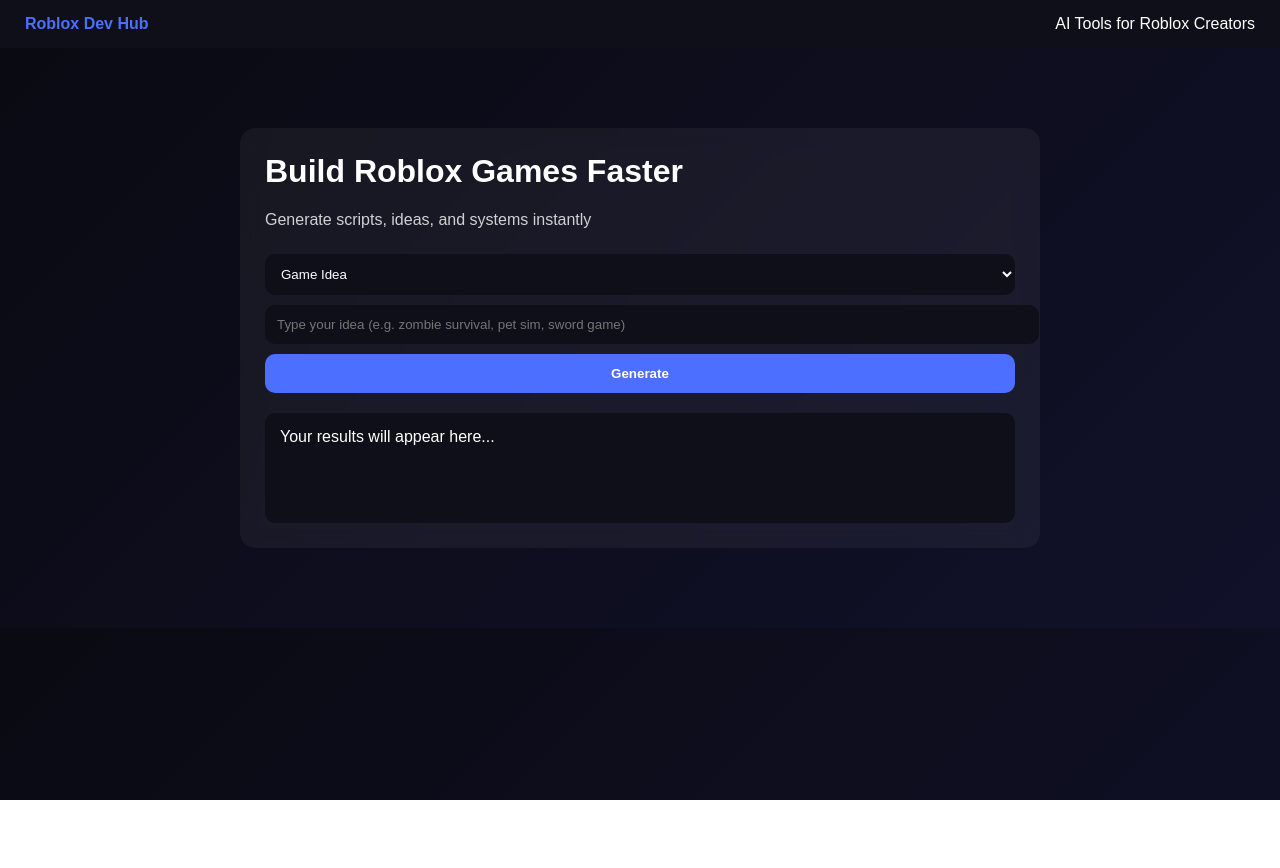
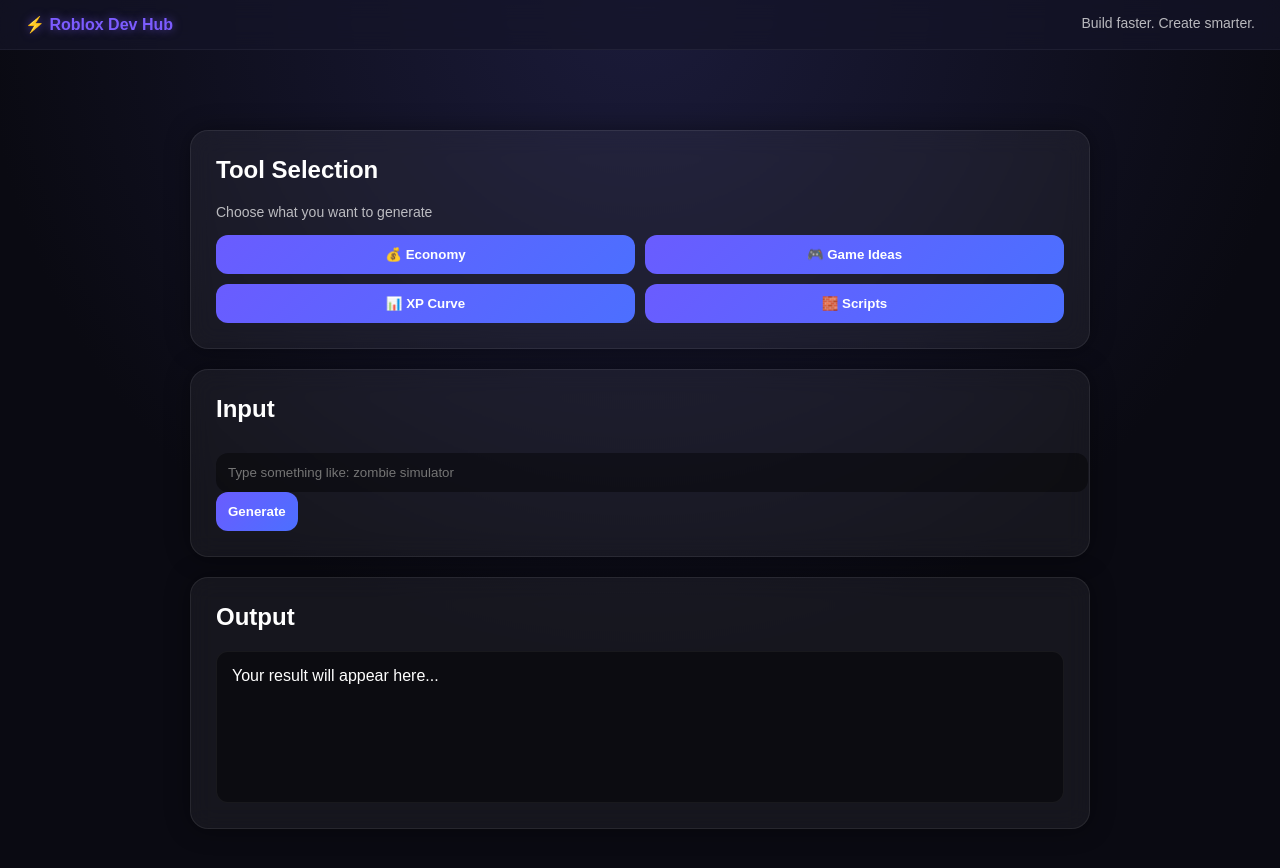
Before and after one commit to codybug5411-lab/roblox-dev-hub, a plain HTML site: page index.html in a window 1280 px wide. Before the commit the page ends 800 px from the top, so only its background shows below. Drawn offline with Linux system fonts and the light colour scheme.

Commit message:
Cool site.html

```diff
--- a/index.html
+++ b/index.html
@@ -7,78 +7,92 @@
         body {
             margin: 0;
             font-family: Arial;
-background: linear-gradient(135deg, #0a0a12, #11112a);
             color: white;
+            background: radial-gradient(circle at top, #1b1b3a, #0a0a12 60%);
         }
 
         .nav {
-padding: 15px 25px;
-background: #0f0f1a;
             display: flex;
             justify-content: space-between;
-align-items: center;
+            padding: 15px 25px;
+            background: rgba(20,20,40,0.7);
+            backdrop-filter: blur(10px);
+            border-bottom: 1px solid rgba(255,255,255,0.05);
         }
 
         .logo {
             font-weight: bold;
-color: #4c6fff;
+            color: #7c5cff;
+            text-shadow: 0 0 10px rgba(124,92,255,0.6);
         }
 
         .container {
-max-width: 800px;
-margin: 60px auto;
+            max-width: 900px;
+            margin: 40px auto;
             padding: 20px;
         }
 
         .card {
             background: rgba(255,255,255,0.05);
             padding: 25px;
-border-radius: 15px;
-backdrop-filter: blur(10px);
+            border-radius: 18px;
+            margin-top: 20px;
+            backdrop-filter: blur(12px);
+            border: 1px solid rgba(255,255,255,0.08);
+            box-shadow: 0 0 25px rgba(0,0,0,0.4);
         }
 
-h1 {
-margin-top: 0;
+        .grid {
+            display: grid;
+            grid-template-columns: repeat(2, 1fr);
+            gap: 10px;
+            margin-top: 15px;
         }
 
-input, select {
+        button {
+            padding: 12px;
+            border: none;
+            border-radius: 12px;
+            background: linear-gradient(135deg, #6a5cff, #4c6fff);
+            color: white;
+            cursor: pointer;
+            font-weight: bold;
+            transition: 0.2s;
+        }
+
+        button:hover {
+            transform: scale(1.03);
+            box-shadow: 0 0 15px rgba(76,111,255,0.6);
+        }
+
+        input {
             width: 100%;
             padding: 12px;
             margin-top: 10px;
-border-radius: 10px;
+            border-radius: 12px;
             border: none;
-background: #0f0f1a;
+            background: rgba(0,0,0,0.4);
             color: white;
-}
-
-button {
-width: 100%;
-margin-top: 10px;
-padding: 12px;
-border: none;
-border-radius: 10px;
-background: #4c6fff;
-color: white;
-font-weight: bold;
-cursor: pointer;
-}
-
-button:hover {
-background: #3a56cc;
+            outline: none;
         }
 
         .output {
-margin-top: 20px;
-background: #0f0f1a;
+            margin-top: 15px;
+            background: rgba(0,0,0,0.4);
             padding: 15px;
-border-radius: 10px;
-min-height: 80px;
+            border-radius: 12px;
+            min-height: 120px;
             white-space: pre-wrap;
+            border: 1px solid rgba(255,255,255,0.05);
         }
 
-.tagline {
-opacity: 0.8;
-margin-bottom: 15px;
+        .subtitle {
+            opacity: 0.7;
+            font-size: 14px;
+        }
+
+        h2 {
+            margin-top: 0;
         }
     </style>
 </head>
@@ -86,55 +100,69 @@
 <body>
 
 <div class="nav">
-<div class="logo">Roblox Dev Hub</div>
-<div>AI Tools for Roblox Creators</div>
+    <div class="logo">⚡ Roblox Dev Hub</div>
+    <div class="subtitle">Build faster. Create smarter.</div>
 </div>
 
 <div class="container">
+
     <div class="card">
-<h1>Build Roblox Games Faster</h1>
-<div class="tagline">Generate scripts, ideas, and systems instantly</div>
+        <h2>Tool Selection</h2>
+        <div class="subtitle">Choose what you want to generate</div>
 
-<select id="type">
-<option value="idea">Game Idea</option>
-<option value="script">Script System</option>
-<option value="pets">Pet Names</option>
-<option value="economy">Economy Balance</option>
-</select>
-
-<input id="input" placeholder="Type your idea (e.g. zombie survival, pet sim, sword game)">
-
-<button onclick="generate()">Generate</button>
-
-<div class="output" id="output">Your results will appear here...</div>
+        <div class="grid">
+            <button onclick="setTool('economy')">💰 Economy</button>
+            <button onclick="setTool('idea')">🎮 Game Ideas</button>
+            <button onclick="setTool('xp')">📊 XP Curve</button>
+            <button onclick="setTool('script')">🧱 Scripts</button>
         </div>
     </div>
 
+    <div class="card">
+        <h2>Input</h2>
+        <input id="input" placeholder="Type something like: zombie simulator">
+        <button onclick="generate()">Generate</button>
+    </div>
+
+    <div class="card">
+        <h2>Output</h2>
+        <div class="output" id="output">Your result will appear here...</div>
+    </div>
+
+</div>
+
 <script>
+let tool = "economy";
+
+function setTool(t) {
+    tool = t;
+    document.getElementById("output").innerText = "Selected: " + t;
+}
+
 function generate() {
-let type = document.getElementById("type").value;
     let input = document.getElementById("input").value;
     let output = document.getElementById("output");
 
-let result = "";
-
-if (type === "idea") {
-result = "Game Idea:\nA " + input + " game where players upgrade, unlock zones, and collect rare items.";
+    if (tool === "economy") {
+        output.innerText =
+        "💰 Economy System\n\nBase: " + input +
+        "\nScaling: x1.5 per upgrade\nRebirth bonus: +10% per rebirth";
     }
 
-if (type === "script") {
-result = "Script System:\n" + input + " system using leaderstats + RemoteEvents + DataStore saving.";
+    if (tool === "idea") {
+        output.innerText =
+        "🎮 Game Idea\n\nA " + input + " game where players upgrade tools, unlock zones, and collect rare items.";
     }
 
-if (type === "pets") {
-result = "Pet Names:\nNeon Fox, Crystal Wolf, Shadow Dragon, Cosmic Bunny, Lava Tiger";
+    if (tool === "xp") {
+        output.innerText =
+        "📊 XP Curve\n\nXP = level² * 100\nProgress slows over time for better retention.";
     }
 
-if (type === "economy") {
-result = "Economy Balance:\nStart cheap upgrades, exponential scaling, rebirth multiplier system.";
+    if (tool === "script") {
+        output.innerText =
+        "🧱 Script System\n\nUse Leaderstats + DataStore + RemoteEvents for:\n" + input;
     }
-
-output.innerText = result;
 }
 </script>
 
```
Lines whose indentation alone changed are shown as unchanged.
